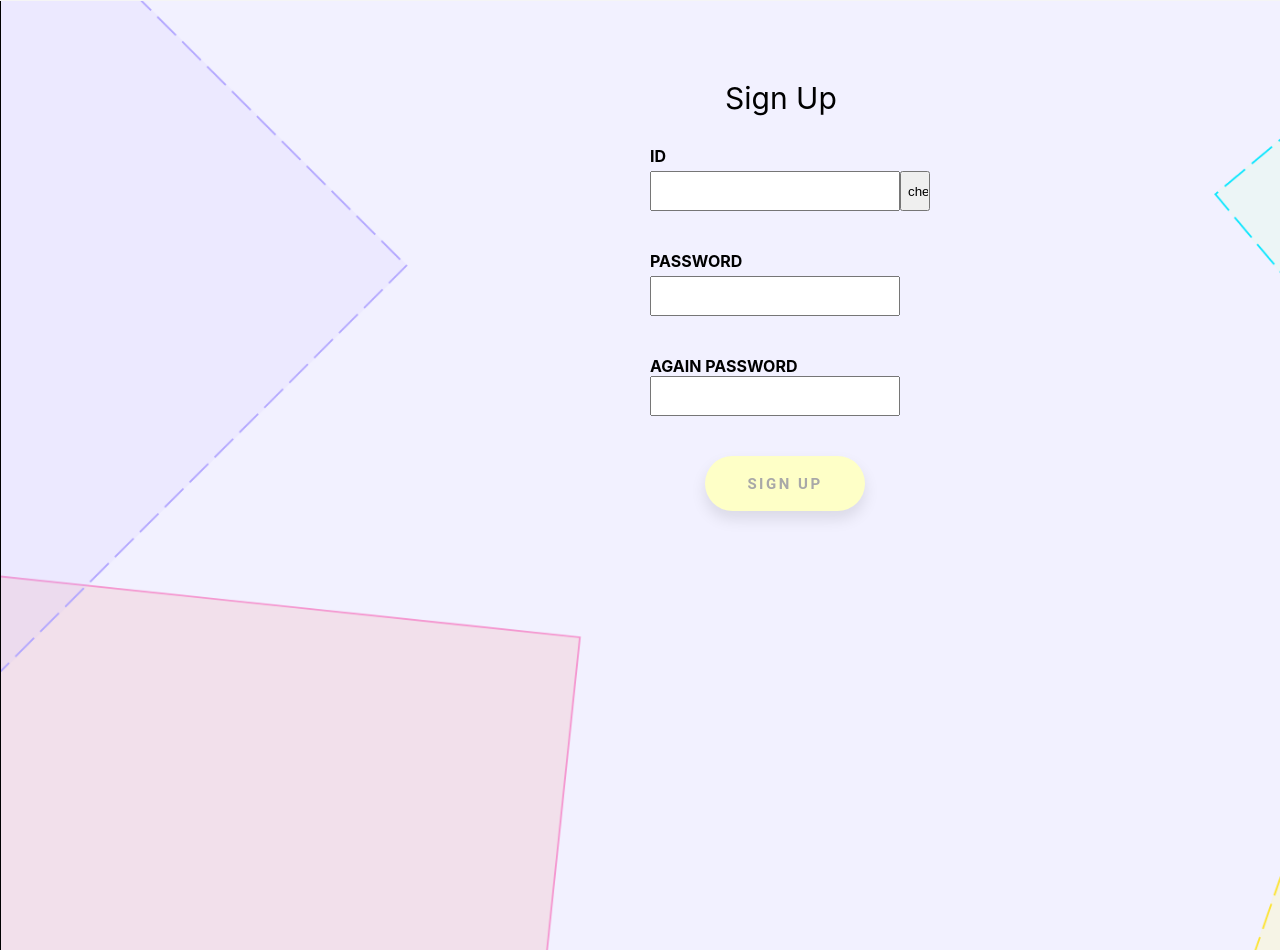
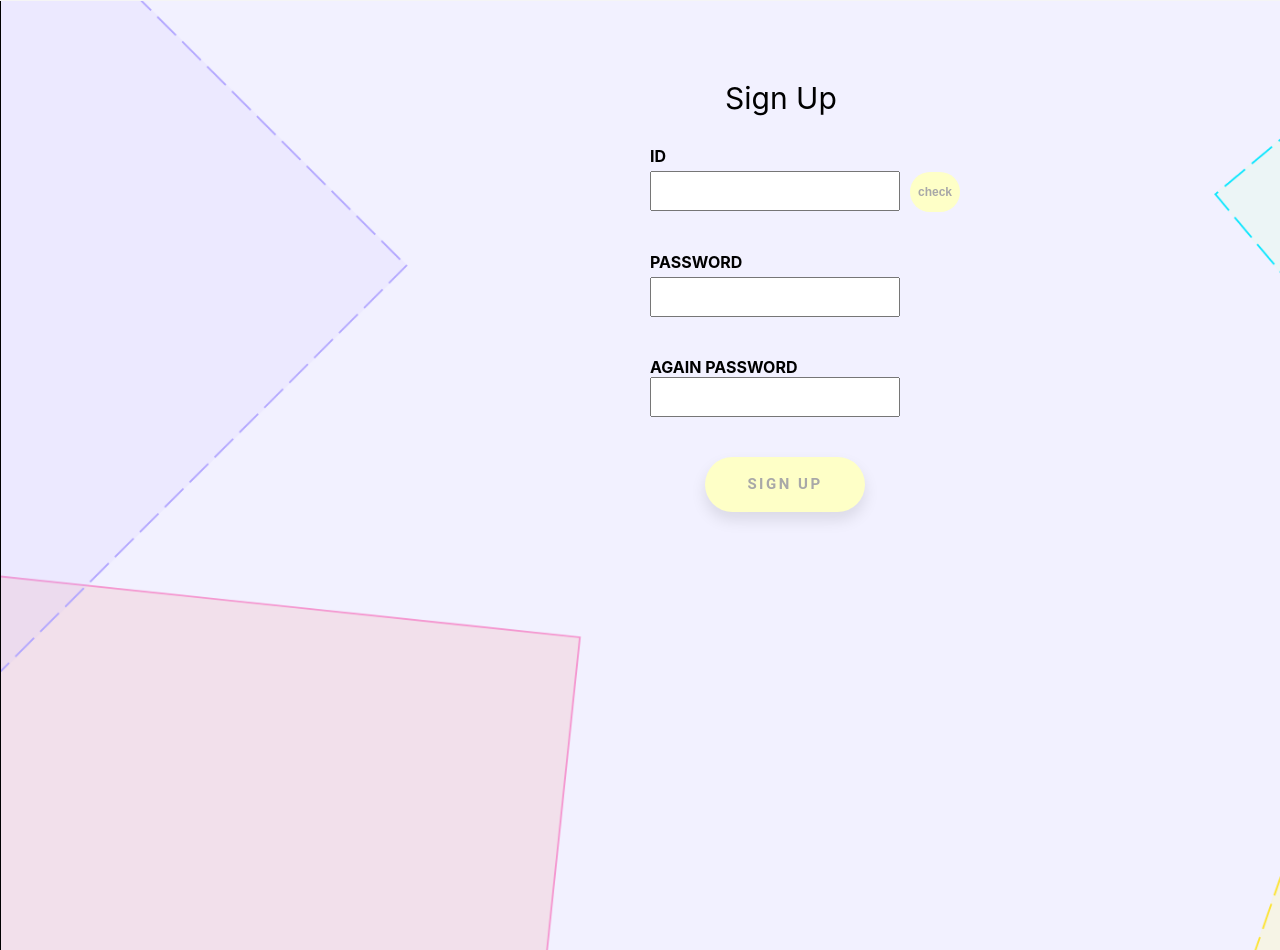
Before and after one commit to FLOSVIA/DDobagi, a React (Create React App) app in the folder frontend/: page /SignUp in a window 1280 px wide. Built offline with nearby package versions, Linux system fonts and the light colour scheme.

Commit message:
button clear

```diff
--- a/frontend/src/App.js
+++ b/frontend/src/App.js
@@ -5,7 +5,7 @@ import { Link, Router, Route, BrowserRouter, Switch } from "react-router-dom";
 
 import First from "./component/First/First";
 import Main from "./component/Main/Main";
-import Quick from "./component/Quick/Quick";
+
 import MyPage from "./component/Mypage/MyPage";
 import Login from "./component/Login/Login";
 import SignUp from "./component/SignUp/SignUp";
--- a/frontend/src/component/SignUp/SignUp.css
+++ b/frontend/src/component/SignUp/SignUp.css
@@ -22,7 +22,7 @@
 input {
   width: 250px;
   height: 40px;
-  outline:none;
+  outline: none;
 }
 .base {
   margin-left: 650px;
@@ -44,8 +44,20 @@ input {
   font-weight: bold;
 }
 
-input[type=button]{
-    width: 30px;
-    height: 40px;
-    outline: none;
+input[type="button"] {
+  margin-left: 10px;
+  width: 50px;
+  height: 40px;
+  background-color: #feffc7;
+  color: #a8a8a8;
+  border: none;
+  outline: none;
+  font-size: 12px;
+  font-weight: bold;
+  border-radius: 20px;
 }
+input[type="button"]:hover {
+  background-color: #ffc6f6;
+  color: #feffc7;
+  box-shadow: 0px 8px 15px rgba(0, 0, 0, 0.1);
+}
--- a/frontend/src/component/SignUp/SignUp.js
+++ b/frontend/src/component/SignUp/SignUp.js
@@ -13,7 +13,8 @@ class Login extends Component {
             <div className="base">
               <span className="textID">ID</span>
               <div className="id">
-                <input type="ID"/><input type="button" value="check"/>
+                <input type="ID" />
+                <input type="button" value="check" />
               </div>
               <span className="textPW">PASSWORD</span>
               <div className="pswd">
```
